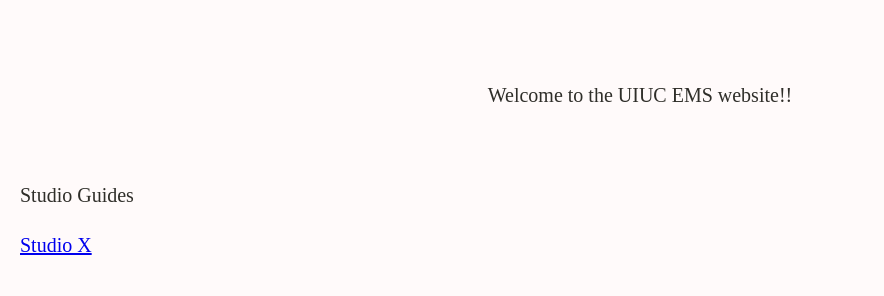
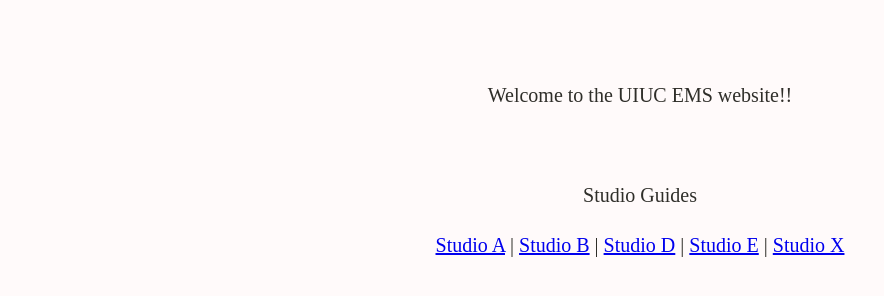
Before and after one commit to uiuc-ems-admin/uiuc-ems-admin.github.io, a plain HTML site: page index.html in a window 1280 px wide. Shown: the whole page, without its empty margins (0-884 px from the left). Drawn offline with Linux system fonts and the light colour scheme.

Commit message:
Update index.html

```diff
--- a/index.html
+++ b/index.html
@@ -31,14 +31,14 @@
         }
     </style>
     <body>
+        <center>
+            <p>
+            Welcome to the UIUC EMS website!!
 
-        <p>
-            <center>
-            Welcome to the UIUC EMS website!!
-            </center>
-        </p>
-        <br>
-        <p>Studio Guides</p>
-        <a href="quick-start-guides/studio-x.pdf">Studio X</a>
+            </p>
+            <br>
+            <p>Studio Guides</p>
+        <a href="quick-start-guides/studio-a.pdf">Studio A</a> | <a href="quick-start-guides/studio-b.pdf">Studio B</a> | <a href="quick-start-guides/studio-d.pdf">Studio D</a> | <a href="quick-start-guides/studio-e.pdf">Studio E</a> | <a href="quick-start-guides/studio-x.pdf">Studio X</a>
+    </center>
     </body>
 </html>
```
